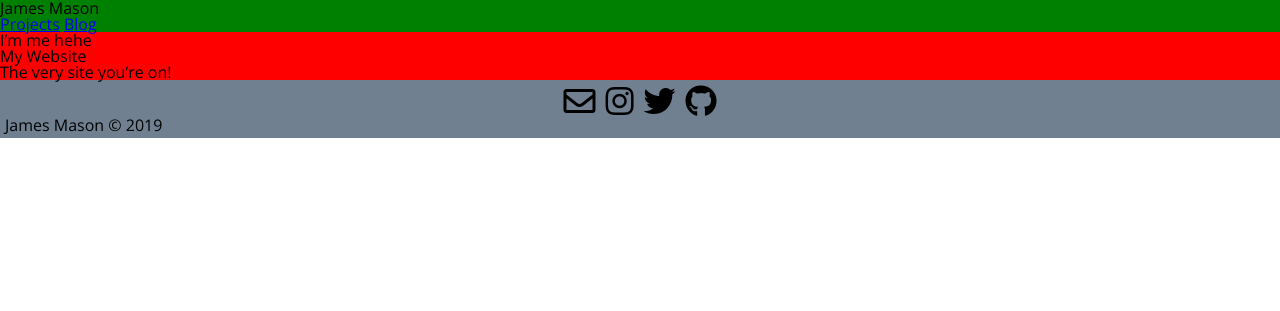
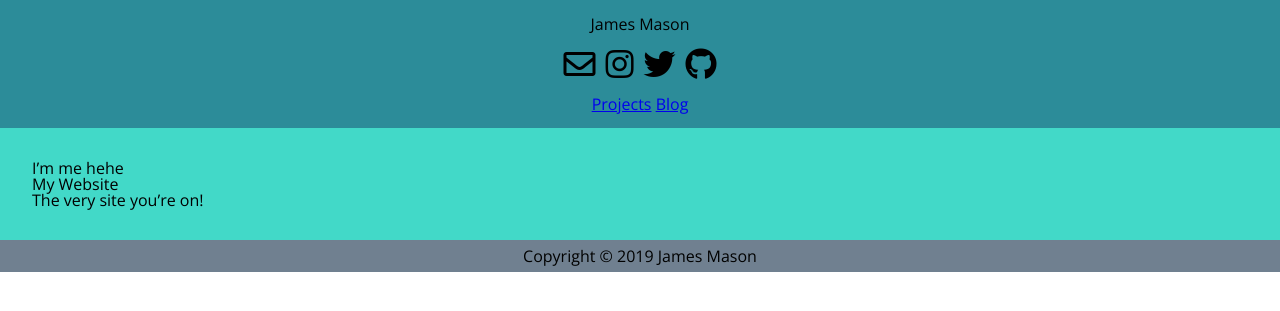
Before and after one commit to NarwhalHorns/narwhalhorns.github.io, a Jekyll site: the page built from index.md, in a window 1280 px wide. Shown: the top 311 px of the page. Built offline with Jekyll 4.4.1, drawn with Linux system fonts in a browser that asks for light colours; nearby versions of some CDN libraries.

Commit message:
some styling?

```diff
--- a/_includes/footer.html
+++ b/_includes/footer.html
@@ -1,12 +1,5 @@
     </main>
     <footer>
-      <nav>
-        <a href="mailto:jamestmason1997@gmail.com"><i class="far fa-2x fa-envelope"></i></a>
-        <a href="https://www.instagram.com/justjamesmason"><i class="fab fa-2x fa-instagram"></i></a>
-        <a href="https://twitter.com/jamjarmason"><i class="fab fa-2x fa-twitter"></i></a>
-        <a href="https://github.com/NarwhalHorns"><i class="fab fa-2x fa-github"></i></a>
-      </nav>
-      <a href="jamesmason.dev/secrecy/"><div id="secret"></div></a>
       <div id="copy"></div>
     </footer>
     <script src="./assets/scripts/main.js"></script>
--- a/_includes/header.html
+++ b/_includes/header.html
@@ -12,11 +12,16 @@
   </head>
   <body>
     <header>
-      <h1>James Mason</h1>
+      <div id="logo">James Mason</div>
+      <nav id="social">
+        <a href="mailto:jamestmason1997@gmail.com"><i class="far fa-2x fa-envelope"></i></a>
+        <a href="https://www.instagram.com/justjamesmason"><i class="fab fa-2x fa-instagram"></i></a>
+        <a href="https://twitter.com/jamjarmason"><i class="fab fa-2x fa-twitter"></i></a>
+        <a href="https://github.com/NarwhalHorns"><i class="fab fa-2x fa-github"></i></a>
+      </nav>
       <nav>
         <ul>
           <a href="./">Projects</a>
-          <!-- <a href="./about">About</a> -->
           <a href="./blog">Blog</a>
       </nav>
     </header>
--- a/_layouts/404.html
+++ b/_layouts/404.html
@@ -4,3 +4,5 @@ Page not found
 
 
 AKDBGUIOAGUOBAUODVUIJASUGBIOBUI
+
+<a style="position: fixed; bottom: 0" href="jamesmason.dev/secrecy/">shhhhh</a>
--- a/_layouts/about.html
+++ /dev/null
@@ -1,3 +0,0 @@
-{% include header.html %}
-
-{% include footer.html %}
--- a/_layouts/index.html
+++ b/_layouts/index.html
@@ -1,6 +1,8 @@
 {% include header.html %}
 
-  {{ content }}
+  <div>
+    {{ content }}
+  </div>
 
   {% for project in site.projects %}
     <div class="project">
--- a/_sass/style.sass
+++ b/_sass/style.sass
@@ -4,17 +4,38 @@ html
   font-family: 'Open Sans', sans-serif
   // font-size: 120%
 
-main
-  background-color: red
+nav, footer, #logo
+  display: flex
+  justify-content: center
 
 //-------------- Header --------------
 
 header
-  background-color: green
+  background-color: #2C8C99
+  padding: 1em
+
+#logo
+  margin-bottom: 1em
+
+#social
+  margin-bottom: 1em
+  a
+    color: black
+    ~ a
+      margin-left: 10px
+    &:hover
+      color: pink
+
+//-------------- Content --------------
+
+main
+  background-color: #42D9C8
+  padding: 2em
 
 //-------------- Projects ------------------
 
 .project
+  border: 1em
 
 .project-name
 
@@ -31,19 +52,5 @@ header
 //-------------- Footer ------------------
 
 footer
+  padding: 0.5em
   background-color: slategray
-  padding: 5px
-
-footer > nav
-  margin-left: 25%
-  width: 50%
-  display: flex
-  justify-content: center
-  a
-    color: black
-    ~ a
-      margin-left: 10px
-    &:hover
-      color: pink
-
-#copy
--- a/assets/scripts/main.js
+++ b/assets/scripts/main.js
@@ -1,21 +1,4 @@
-// Vue.component('my-footer', {
-//   template:
-//     `<footer>
-//       <ul>
-//         <li><a href="mailto:jamestmason1997@gmail.com">Email</a></li>
-//         <li><a href="https://www.instagram.com/justjamesmason">Instagram</a></li>
-//         <li><a href="https://twitter.com/jamjarmason">Twitter</a></li>
-//         <li><a href="https://github.com/NarwhalHorns">Github</a></li>
-//       </ul>
-//       <p id="copy"></p>
-//     </footer>`
-// })
-//
-// var app = new Vue({
-//   el: '#app'
-// })
-
-document.getElementById('copy').innerHTML = 'James Mason &copy; ' + new Date().getFullYear()
+document.getElementById('copy').innerHTML = 'Copyright &copy; ' + new Date().getFullYear() + ' James Mason'
 
 // if ('serviceWorker' in navigator) {
 //   window.addEventListener('load', function() {
```
Also changed, not shown: about.md (deleted, +0 -5 lines).
